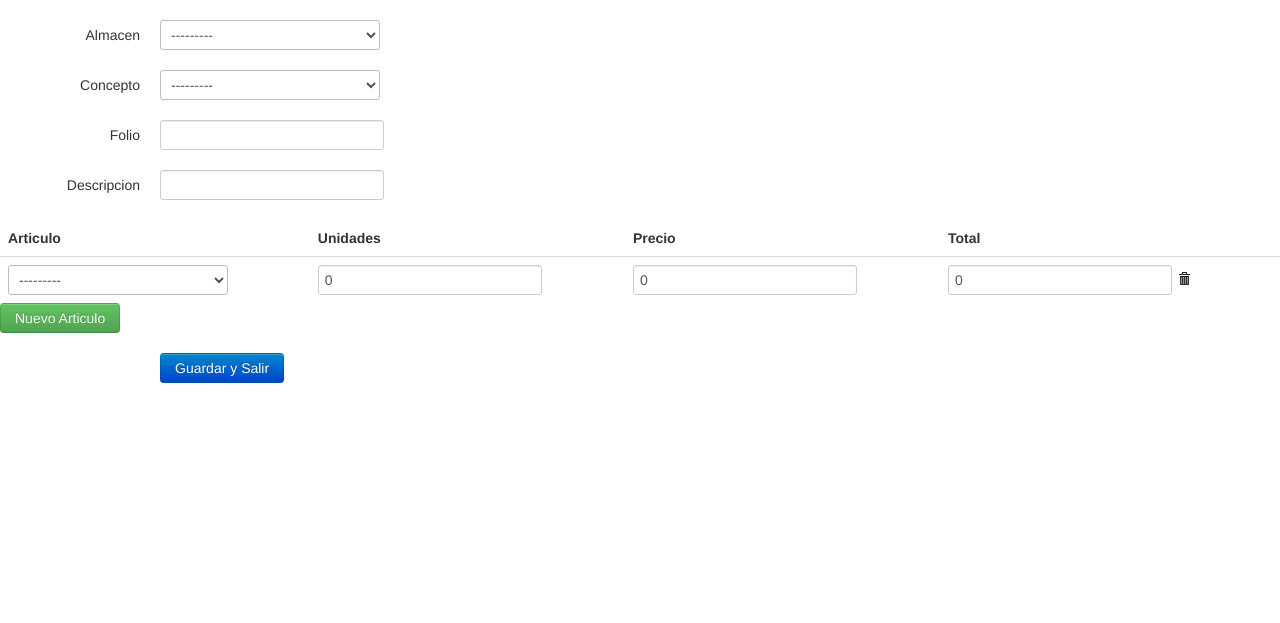
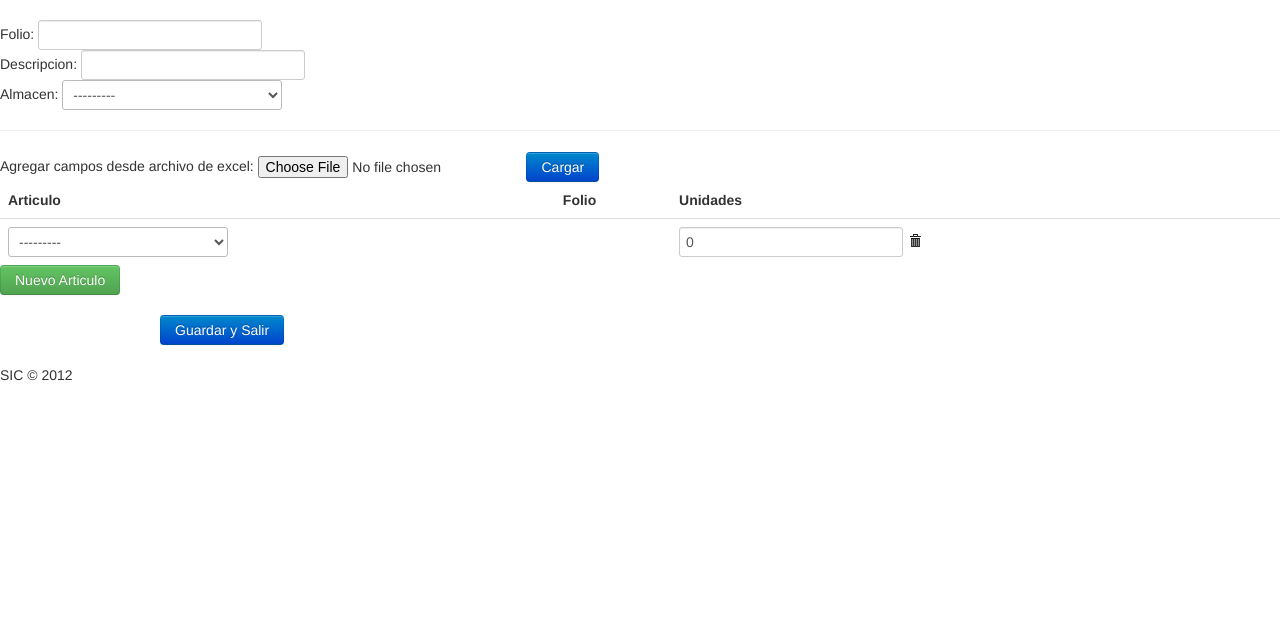
Before and after one commit to ServiciosdeIngenieriaComputacional/microsip_web, a Django app: a page that uses inventarios/templates/base.html in a window 1280 px wide. Shown: the top 623 px of the page. Run offline with Django 3.2, Linux system fonts and the light colour scheme; data that the repository does not hold is empty; parts of the project's set-up code (start-up, migrations or seed data) failed here and were passed over; some libraries are stand-ins or nearby versions; some web fonts are replaced.

Commit message:
Se areglo formulario de inventarios fisicos

```diff
--- a/inventarios/forms.py
+++ b/inventarios/forms.py
@@ -36,8 +36,10 @@ class DoctosInDetManageForm(forms.ModelForm):
 			'fecha',)
 
 class DoctosInvfisManageForm(forms.ModelForm):
+	file_inventario = forms.CharField(widget=forms.FileInput)
+
 	class Meta:
-		model = DoctosIn
+		model = DoctosInvfis
 		exclude = (
 			'cancelado',
 			'aplicado',
@@ -51,7 +53,7 @@ class DoctosInvfisManageForm(forms.ModelForm):
 
 class DoctosInvfisDetManageForm(forms.ModelForm):
 	class Meta:
-		model = DoctosInDet
+		model = DoctosInvfisDet
 		exclude = (
 			'claveArticulo',
 			)
--- a/inventarios/templates/DoctosIn_manage.html
+++ /dev/null
@@ -1,116 +0,0 @@
-{% extends "base.html" %}
-{% block title %}{% endblock %}
-
-<!-- CSS Code -->
-{% block style_css %}
-<style type="text/css">
-  .delete-row {
-    margin-left:5px;
-  }
-
-</style>
-
-<link rel='stylesheet' href='{{STATIC_URL}}css/redmond/jquery-ui-1.8.23.custom.css'/>
-
-{% endblock %}
-
-<!-- JavaScript Code -->
-{% block js_code %}
-<script type="text/javascript">
-    // Define this so we don't have to bother with the admin jsi18n stuff:
-    function gettext(msgid) { return msgid; }
-</script>
-<script src='{{STATIC_URL}}js/jquery.formset.js'></script>
-<script type="text/javascript">
-$(function() {
-  $('#id_doctosIn_table tbody tr').formset({
-    prefix: '{{ formset.prefix }}',
-    addCssClass:'btn btn-success',
-    addText:'Nuevo Articulo',
-    deleteText:'',
-  });
-});
-
-</script>
-{% endblock %}
-
-{% block content %}
-
-<form method="post" class="form-horizontal" action="" width="300px"  enctype='multipart/form-data'>
-  {% csrf_token %}
-  {{ doctosInForm.errors }}
-  <br>
-<!--
-  CANCELADO:  {{ doctosInForm.cancelado }}
-  Aplicado: {{ doctosInForm.aplicado }}
-  Forma emitida: {{ doctosInForm.forma_emitida }}
-  Contabilizado: {{ doctosInForm.contabilizado }}
-  Naturaleza: {{ doctosInForm.naturaleza_concepto }}
-  SISTEMA ORIGEN: {{ doctosInForm.sistema_origen }}
-  USUARIO CREADO: {{ doctosInForm.usuario_creador }}
-  FECHA CREACION: {{ doctosInForm.fechahora_creacion }}
-  USUARIO ULTIMA MODIFICACION: {{ doctosInForm.usuario_ult_modif }}
-  FECHA ULTIMA MODIFICACION: {{ doctosInForm.fechahora_ult_modif }} -->
-
-  <div class="control-group">
-    <label class="control-label" for="id_code">Almacen</label>
-    <div class="controls">
-      {{ doctosInForm.almacen }}
-      <!-- <a href="/user/" TARGET="_blank"><i class="icon-plus"></i></a> -->
-    </div>
-  </div>
-  <div class="control-group">
-    <label class="control-label" for="id_code">Concepto</label>
-    <div class="controls">
-      {{ doctosInForm.conceptoIn }}
-    </div>
-  </div>
-  <div class="control-group">
-    <label class="control-label" for="id_code">Folio</label>
-    <div class="controls">
-      {{ doctosInForm.folio }}
-    </div>
-  </div>
-  <div class="control-group">
-    <label class="control-label" for="id_code">Descripcion</label>
-    <div class="controls">
-      {{ doctosInForm.descripcion }}
-    </div>
-  </div>
-  <div id="doctosIn_data">
-    <fieldset>
-      <table class="table tableCell table-hover" id="id_doctosIn_table" border="0" cellpadding="0" cellspacing="5">
-        <thead>
-          <tr>
-            <th>Articulo</th>
-            <th>Unidades</th>
-            <th>Precio</th>
-            <th>Total</th>
-          </tr>
-        </thead>
-        <tbody>
-          {% for form in formset.forms %}
-          {{ form.errors }}
-          <tr id="{{ form.prefix }}-row" class="form-container">
-            {% for fld in form.hidden_fields %}{{ fld }}{% endfor %}
-            <td>{% if form.instance.pk %}{{ form.DELETE }}{% endif %}{{ form.articulo }}
-              {{ form.conceptoIn }}</td>
-            <td>{{ form.unidades }}</td>
-            <td>{{ form.costo_unitario }}</td>
-            <td>{{ form.costo_total }}</td>
-
-          </tr>
-          {% endfor %}
-        </tbody>
-      </table>
-    </fieldset>
-    {{ formset.management_form }}
-  </div>
-  <div class="control-group">
-    <div class="controls">
-      <input type="submit" class="btn btn-primary" value="Guardar y Salir" />
-    </div>
-  </div>
-</form>
-<br><br><br><br><br><br><br><br><br><br><br>
-{% endblock %}
--- a/inventarios/templates/inventario_fisico.html
+++ b/inventarios/templates/inventario_fisico.html
@@ -22,7 +22,7 @@
 <script src='{{STATIC_URL}}js/jquery.formset.js'></script>
 <script type="text/javascript">
 $(function() {
-	  $('#id_InventarioFisicoDet_table tbody tr').formset({
+  $('#id_doctosIn_table tbody tr').formset({
     prefix: '{{ formset.prefix }}',
     addCssClass:'btn btn-success',
     addText:'Nuevo Articulo',
@@ -40,10 +40,12 @@
   <br>
   Folio: 		{{ InventarioFisico_form.folio }} <br>
   Descripcion: 	{{ InventarioFisico_form.descripcion }} <br>
-  son[{{ inventarioFisico_items.forms }}]
+  Almacen:  {{ InventarioFisico_form.almacen }} <br>
+  <hr>
   <div id="doctosIn_data">
+    Agregar campos desde archivo de excel: {{ InventarioFisico_form.file_inventario }} <input type="submit" class="btn btn-primary" value="Cargar" />
     <fieldset>
-      <table class="table tableCell table-hover" id="id_InventarioFisicoDet_table" border="0" cellpadding="0" cellspacing="5">
+      <table class="table tableCell table-hover" id="id_doctosIn_table" border="0" cellpadding="0" cellspacing="5">
         <thead>
           <tr>
             <th>Articulo</th>
@@ -52,7 +54,7 @@
           </tr>
         </thead>
         <tbody>
-          {% for form in inventarioFisico_items.forms %}
+          {% for form in formset.forms %}
           {{ form.errors }}
           <tr id="{{ form.prefix }}-row" class="form-container">
             {% for fld in form.hidden_fields %}{{ fld }}{% endfor %}
@@ -65,7 +67,7 @@
         </tbody>
       </table>
     </fieldset>
-    {{ inventarioFisico_items.management_form }}
+    {{ formset.management_form }}
   </div>
   <div class="control-group">
     <div class="controls">
--- a/inventarios/views.py
+++ b/inventarios/views.py
@@ -33,50 +33,9 @@ def index(request):
 ##        INVENTARIOS FISICOS     	    ##
 ##										##
 ##########################################
-def DoctosInDet_manage_inlineView(request, id = None, template_name='DoctosIn_manage.html'):
-	doctosInDet_formset = get_DoctosIn_items_formset(DoctosInDetManageForm, extra=1, can_delete=True)
-
-	if id:
-		doctosInI = get_object_or_404(DoctosIn, pk=id)
-	else:
-		doctosInI = DoctosIn()
-
-	if request.method == 'POST':
-
-		doctosInForm = DoctosInManageForm(request.POST, request.FILES, instance=doctosInI)
-		formset = doctosInDet_formset(request.POST, request.FILES, instance=doctosInI)
-		if doctosInForm.is_valid() and formset.is_valid():
-			DI = doctosInForm.save(commit = False)
-			if DI.id > 0:
-				DI.save()
-			else:
-				DI.id = c_get_next_key('ID_DOCTOS')
-				DI.save()
-
-			for form in formset:
-				did = form.save(commit = False)
-				if did.id > 0:
-					did.almacen = DI.almacen
-					did.conceptoIn = DI.conceptoIn
-					did.usuario_creador = 'JESUS'
-					did.save()
-				else:
-					did.id = c_get_next_key('ID_DOCTOS')
-					did.almacen = DI.almacen
-					did.conceptoIn = DI.conceptoIn
-					did.usuario_creador = 'JESUS'
-					did.usuario_ult_modif = 'JESUS'
-					did.save()
-
-			return HttpResponseRedirect('/Inventarios/')
-	else:
-	 	doctosInForm= DoctosInManageForm(instance=doctosInI)
-	 	formset = doctosInDet_formset(instance=doctosInI)
-
-	return render_to_response(template_name,{'doctosInForm': doctosInForm, 'formset': formset,}, context_instance=RequestContext(request))
 
 def invetarioFisico_manageView(request, id = None, template_name='inventario_fisico.html'):
-	inventarioFisico_items = inventarioFisico_items_formset(DoctosInvfisDetManageForm, extra=1, can_delete=True)
+	inventarioFisico_items = inventarioFisico_items_formset(DoctosInvfisManageForm, extra=1, can_delete=True)
 
 	if id:
 		InventarioFisico = get_object_or_404(DoctosInvfis, pk=id)
@@ -111,12 +70,9 @@ def invetarioFisico_manageView(request, id = None, template_name='inventario_fis
 
 			return HttpResponseRedirect('/')
 	else:
-		InventarioFisico_form = DoctosInvfisManageForm(instance=InventarioFisico)
-		InventarioFisicoItems_formset = inventarioFisico_items(instance=InventarioFisico)
+		InventarioFisico_form= DoctosInvfisManageForm(instance=InventarioFisico)
+	 	InventarioFisicoItems_formset = inventarioFisico_items(instance=InventarioFisico)
 
-	c = {
-	'InventarioFisico_form': InventarioFisico_form,
-	'InventarioFisicoItems_formset': inventarioFisico_items,
-	}
+	c = {'InventarioFisico_form': InventarioFisico_form, 'formset': InventarioFisicoItems_formset,}
 
 	return render_to_response(template_name, c, context_instance=RequestContext(request))
--- a/microsip_web/urls.py
+++ b/microsip_web/urls.py
@@ -13,8 +13,8 @@ urlpatterns = patterns('',
     # url(r'^$', 'microsip_web.views.home', name='home'),
     # url(r'^microsip_web/', include('microsip_web.foo.urls')),
     #INVENTARIOS FISICOS
-    (r'^InventarioFisico/$', views.DoctosInDet_manage_inlineView),
-    (r'^InventarioFisico/(?P<id>\d+)/', views.DoctosInDet_manage_inlineView),
+    (r'^InventarioFisico/$', views.invetarioFisico_manageView),
+    (r'^InventarioFisico/(?P<id>\d+)/', views.invetarioFisico_manageView),
     # Uncomment the admin/doc line below to enable admin documentation:
     # url(r'^admin/doc/', include('django.contrib.admindocs.urls')),
 
```
Lines whose indentation alone changed are shown as unchanged.
